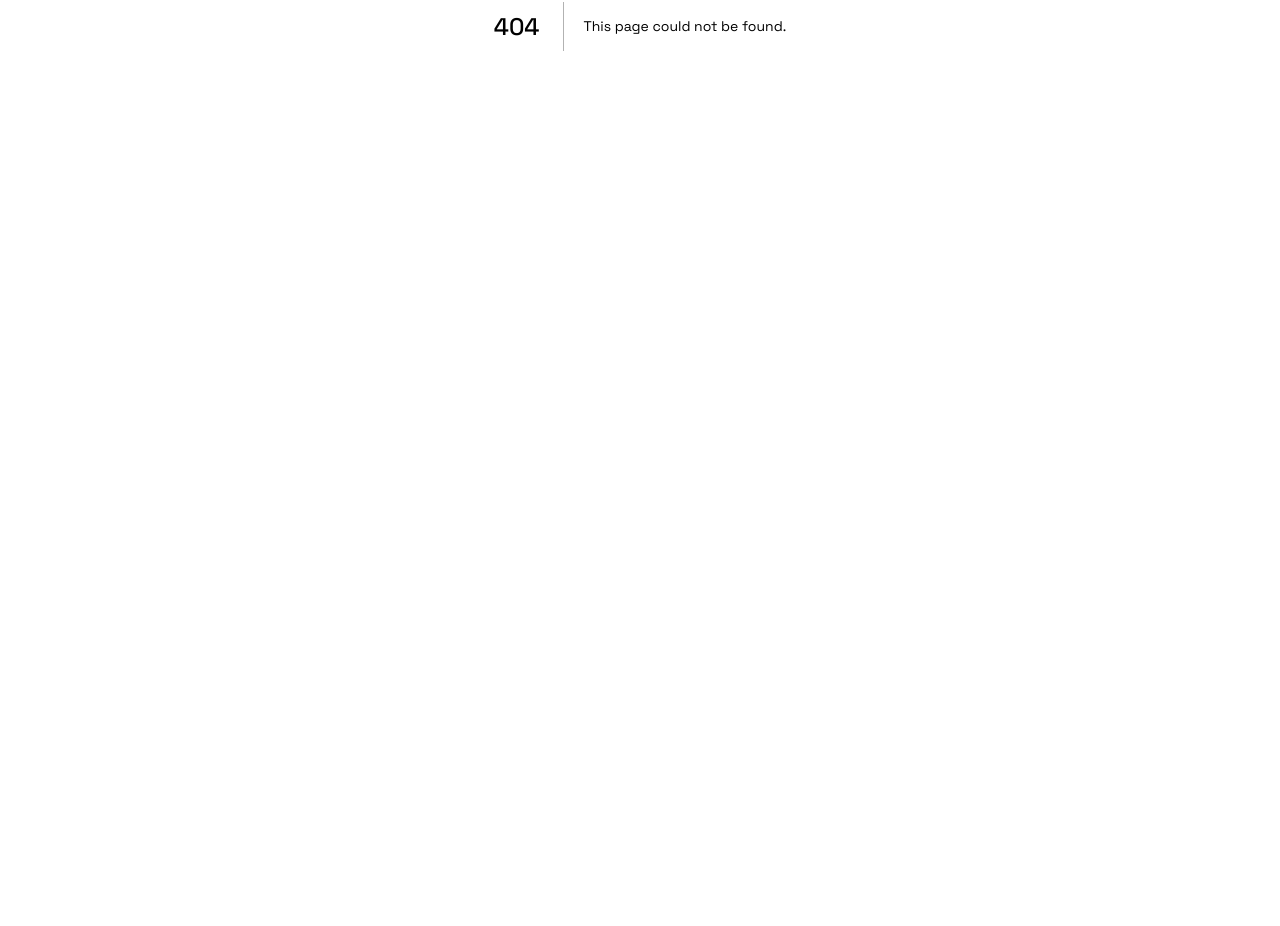
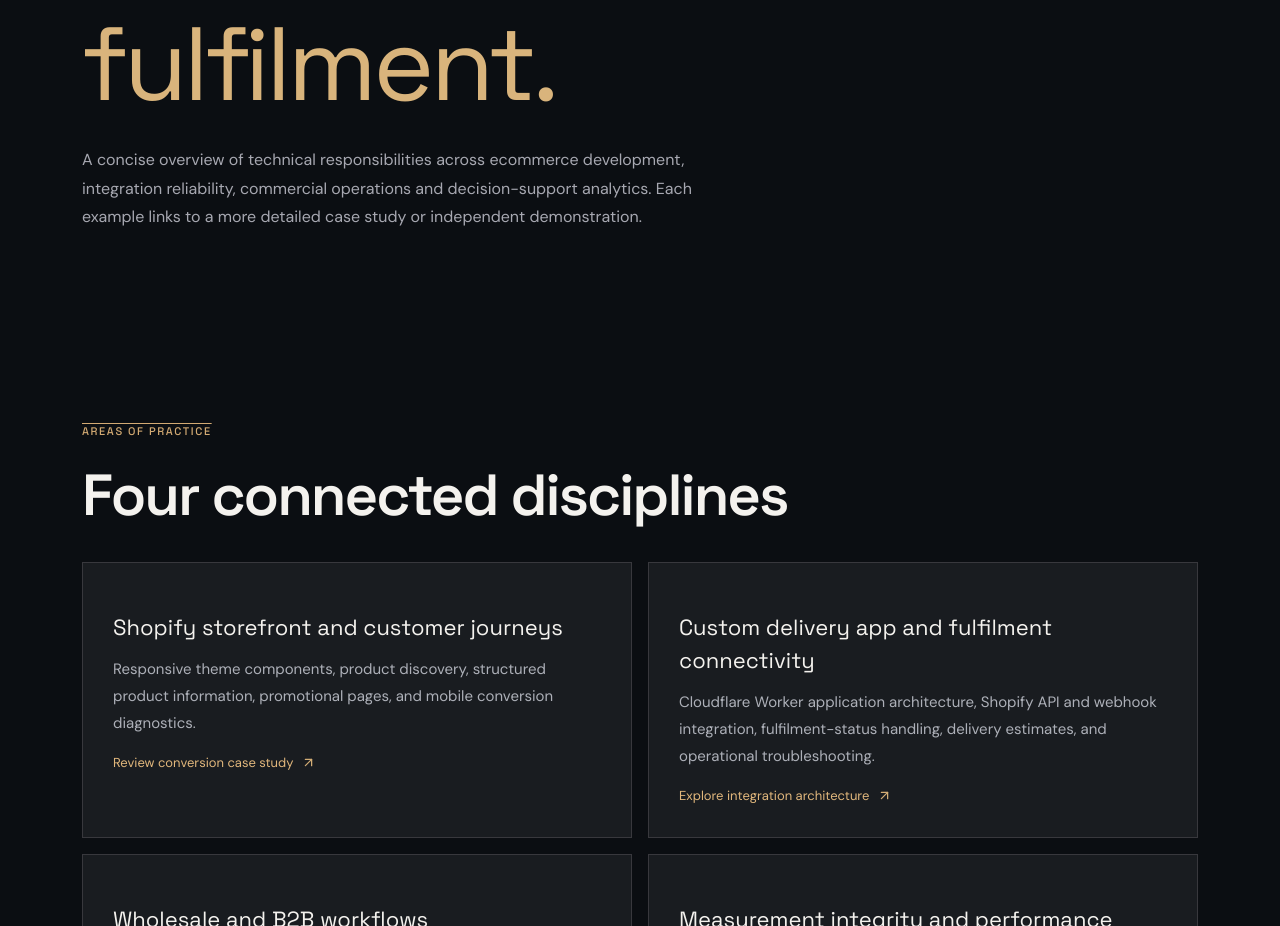
Before and after one commit to bonvallite/developer-portfolio, a Next.js app: page /commerce-work-2026 in a window 1280 px wide. Before the commit this address had no page. Shown: the part 374-1300 px from the top of the page. Before the commit the page ends 800 px from the top, so only its background shows below. Built offline with nearby package versions, Linux system fonts and the light colour scheme.

Commit message:
feat: add public-safe 2026 commerce work overview

```diff
--- /dev/null
+++ b/app/commerce-work-2026/page.tsx
@@ -0,0 +1,70 @@
+import Link from 'next/link';
+import type { Metadata } from 'next';
+import { ArrowLeft, ArrowUpRight } from 'lucide-react';
+
+export const metadata: Metadata = {
+  title: '2026 Commerce Engineering Work | Jomar Vallite',
+  description: 'A public-safe overview of Shopify engineering, fulfilment integrations, analytics quality and technical operations work in 2026.',
+};
+
+// The summaries below describe work areas, not measured commercial uplift.
+// Do not insert employer order data, source code, shipping rules or credentials.
+// Link only to maintained, public-safe case studies and independently authored demos.
+const highlights = [
+  {
+    heading: 'Shopify storefront and customer journeys',
+    summary: 'Responsive theme components, product discovery, structured product information, promotional pages, and mobile conversion diagnostics.',
+    href: '/conversion-audit',
+    action: 'Review conversion case study',
+  },
+  {
+    heading: 'Custom delivery app and fulfilment connectivity',
+    summary: 'Cloudflare Worker application architecture, Shopify API and webhook integration, fulfilment-status handling, delivery estimates, and operational troubleshooting.',
+    href: '/cartoncloud-integration',
+    action: 'Explore integration architecture',
+  },
+  {
+    heading: 'Wholesale and B2B workflows',
+    summary: 'Catalogue segmentation and aggregate-weight purchasing concepts, illustrated with a separate fictional and testable simulator.',
+    href: '/b2b-demo',
+    action: 'Try the independent demo',
+  },
+  {
+    heading: 'Measurement integrity and performance',
+    summary: 'Shopify-to-GA4 reconciliation, event instrumentation reviews, funnel diagnostics, JavaScript error investigation, and prioritised technical recommendations.',
+    href: '/experience',
+    action: 'View professional experience',
+  },
+];
+
+export default function CommerceWork2026Page() {
+  return <main className="flow-page">
+    <section className="container flow-header">
+      <Link href="/" className="flow-back"><ArrowLeft size={17}/> Back to portfolio</Link>
+      <span className="overline">SELECTED WORK / 2026</span>
+      <h1>Commerce engineering,<br/><em>from storefront to fulfilment.</em></h1>
+      <p>A concise overview of technical responsibilities across ecommerce development, integration reliability, commercial operations and decision-support analytics. Each example links to a more detailed case study or independent demonstration.</p>
+    </section>
+    <section className="container section">
+      <span className="overline">AREAS OF PRACTICE</span>
+      <h2 className="experience-title">Four connected disciplines</h2>
+      <div className="experience-grid">
+        {highlights.map(item => <article key={item.heading}>
+          <h3>{item.heading}</h3>
+          <p>{item.summary}</p>
+          <Link href={item.href}>{item.action} <ArrowUpRight size={15}/></Link>
+        </article>)}
+      </div>
+    </section>
+    <section className="container section">
+      <span className="overline">HOW I WORK</span>
+      <h2 className="experience-title">Evidence before claims</h2>
+      <p>I define the customer or operational problem, inspect existing code and documentation, prioritise by impact and risk, implement scoped changes, and document validation and remaining uncertainties. Findings, shipped changes, and measurable outcomes are treated as different stages.</p>
+      <p>This public overview intentionally omits private client repositories, commercial figures, customer information, production delivery rules and proprietary system configurations. The linked demos are illustrative, not replicas of a client's live environment.</p>
+      <div className="actions" style={{marginTop:24}}>
+        <Link href="/engineering-standards" className="button secondary">Engineering standards <ArrowUpRight size={17}/></Link>
+        <a href="https://github.com/bonvallite/developer-portfolio" className="button secondary" target="_blank" rel="noopener noreferrer">Browse public source <ArrowUpRight size={17}/></a>
+      </div>
+    </section>
+  </main>;
+}
```
